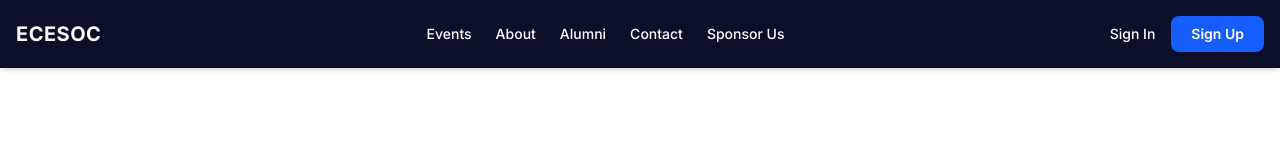
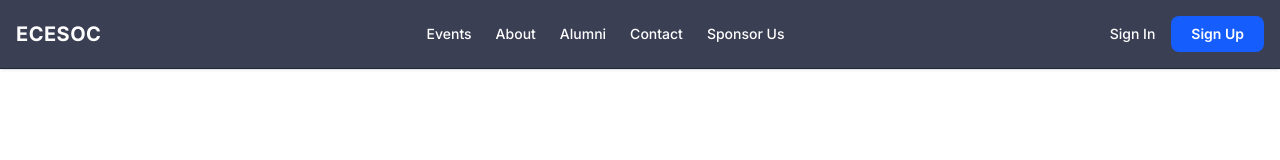
Before and after one commit to ecesoc/website, a Next.js app: page / in a window 1280 px wide. Shown: the top 160 px of the page. Built offline with nearby package versions, Linux system fonts and the light colour scheme.

Commit message:
add glass effect

```diff
--- a/src/components/Navbar.tsx
+++ b/src/components/Navbar.tsx
@@ -1,4 +1,3 @@
-
 import Link from 'next/link';
 
 export default function Navbar() {
@@ -11,7 +10,8 @@ export default function Navbar() {
   ];
 
   return (
-    <nav className="bg-[#0B0F2A] text-white p-4 sticky top-0 z-50 shadow-md">
+    // UPDATED: Added opacity (/80), backdrop-blur-md, and a subtle bottom border
+    <nav className="bg-[#0B0F2A]/80 backdrop-blur-md text-white p-4 sticky top-0 z-50 border-b border-gray-800 shadow-sm">
       <div className="container mx-auto flex items-center justify-between">
 
         {/* --- LEFT SECTION: ECESOC Text Only --- */}
```
